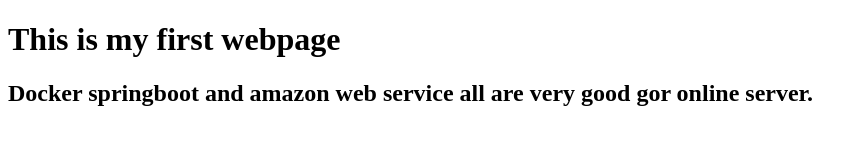
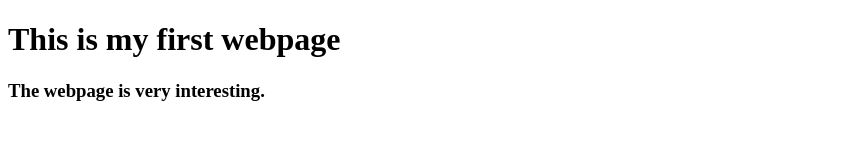
Before and after one commit to bharanu/my-webpage, a plain HTML site: page text.html in a window 1280 px wide. Shown: the whole page, without its empty margins (0-867 px from the left). Drawn offline with Linux system fonts and the light colour scheme.

```diff
--- a/text.html
+++ b/text.html
@@ -175,7 +175,8 @@
 
 
     <h1>This is my first webpage</h1>
-    <h2>Docker springboot and amazon web service all are very good gor online server.</h2>
+    <h3>The webpage is very interesting.</h3>
+
 
 
 
```
Also changed, not shown: 1 other file.
